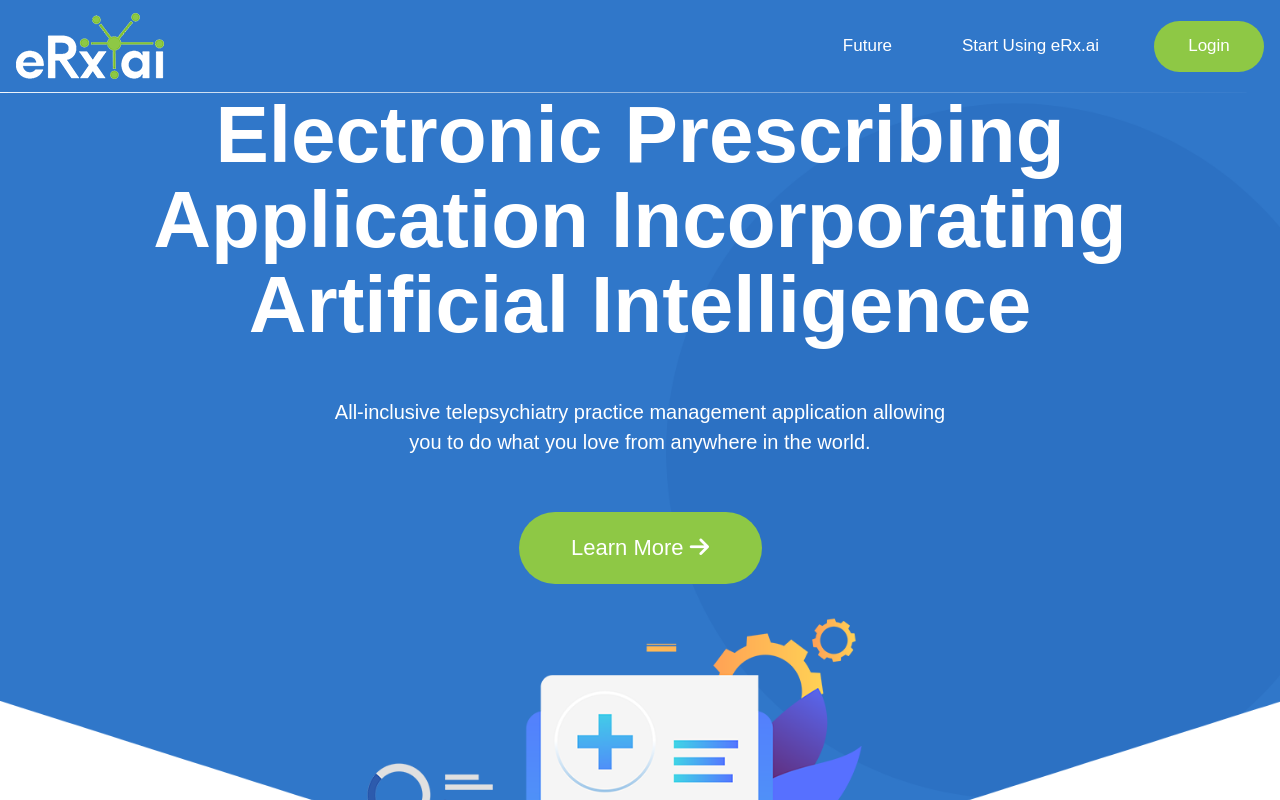
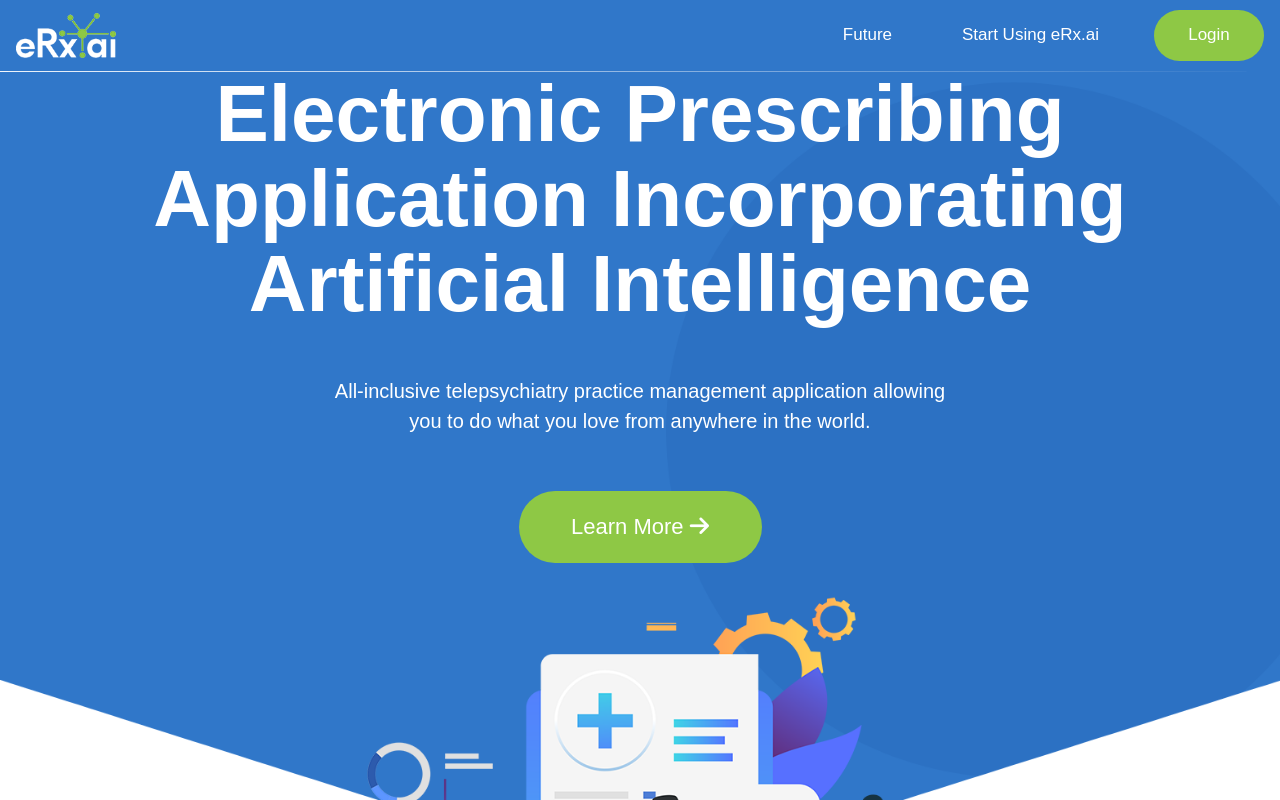
Before and after one commit to deychandra/erx, a plain HTML site: page index.html in a window 1280 px wide. Shown: the top 800 px of the page. Drawn offline with nearby package versions, Linux system fonts and the light colour scheme; a web font is replaced by a local one.

Commit message:
logo size

```diff
--- a/index.html
+++ b/index.html
@@ -27,7 +27,7 @@
 
   <header id="mainheader">
     <nav class="navbar navbar-expand-lg navbar-light bg-light">
-      <a class="navbar-brand" href="#"><img src="img/logo.png" alt="logo" class="img-fluid" width="148" height="44"></a>
+      <a class="navbar-brand" href="#"><img src="img/logo.png" alt="logo" class="img-fluid" width="100" height="44"></a>
       <button class="navbar-toggler" type="button" data-toggle="collapse" data-target="#navbarSupportedContent"
         aria-controls="navbarSupportedContent" aria-expanded="false" aria-label="Toggle navigation">
         <span class="navbar-toggler-icon"></span>
```
